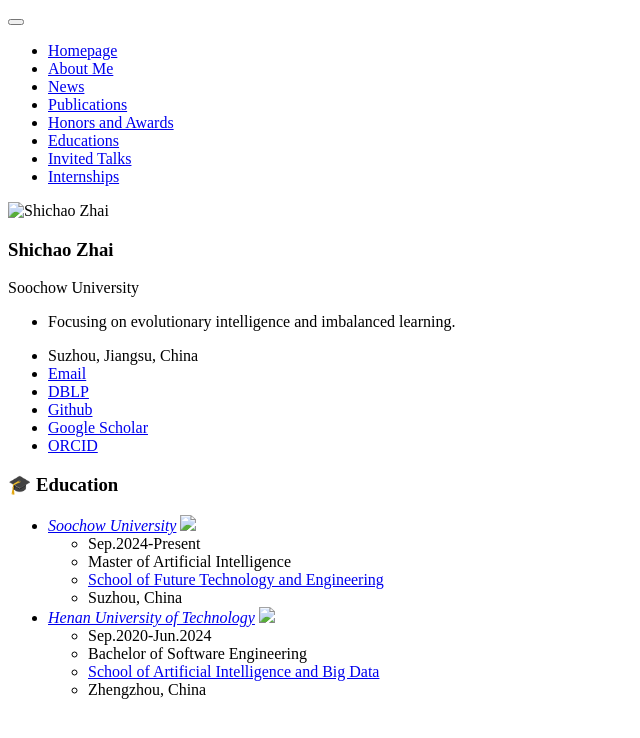
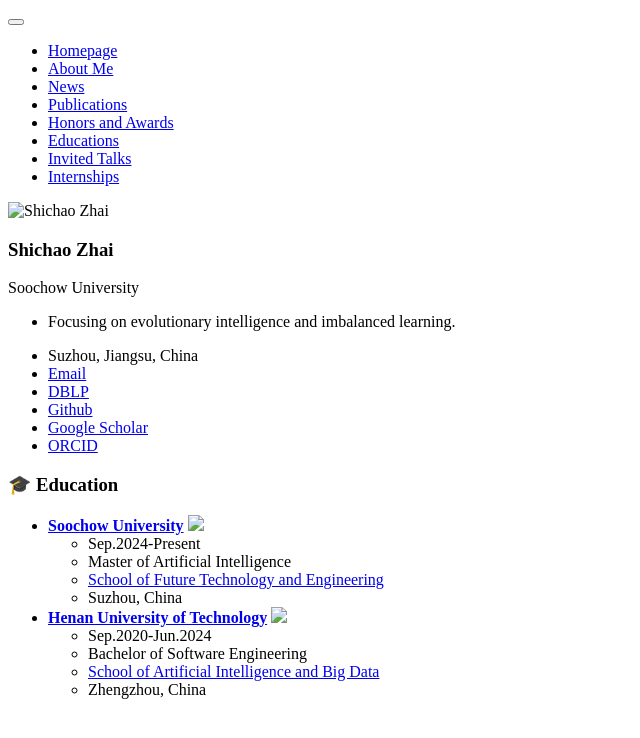
Before and after one commit to zhaishichao/zhaishichao.github.io, a Jekyll site: the page built from _pages/includes/education.md, in a window 1280 px wide. Shown: the top 738 px of the page, without its empty margins (0-640 px from the left). Built offline with Jekyll 4.4.1, drawn with Linux system fonts in a browser that asks for light colours; our own code applies the rules of GitHub Pages for plain Markdown files.

Commit message:
更新了教育经历，调整一级列表格式

```diff
--- a/_pages/includes/education.md
+++ b/_pages/includes/education.md
@@ -1,10 +1,10 @@
 # ‍🎓 Education
-- [*Soochow University*](https://www.haut.edu.cn/") <img class="svg" src="./images/logo_haut.svg" width="22pt">
+- [**Soochow University**](https://www.suda.edu.cn/) <img class="svg" src="./images/logo_haut.svg" width="22pt">
   - Sep.2024-Present
   - Master of Artificial Intelligence
   - [School of Future Technology and Engineering](https://future.suda.edu.cn/)
   - Suzhou, China
-- [*Henan University of Technology*](https://www.haut.edu.cn/") <img class="svg" src="./images/logo_soochow.svg" width="22pt">
+- [**Henan University of Technology**](https://www.haut.edu.cn/) <img class="svg" src="./images/logo_soochow.svg" width="22pt">
   - Sep.2020-Jun.2024
   - Bachelor of Software Engineering
   - [School of Artificial Intelligence and Big Data](https://aidata.haut.edu.cn/)
```
